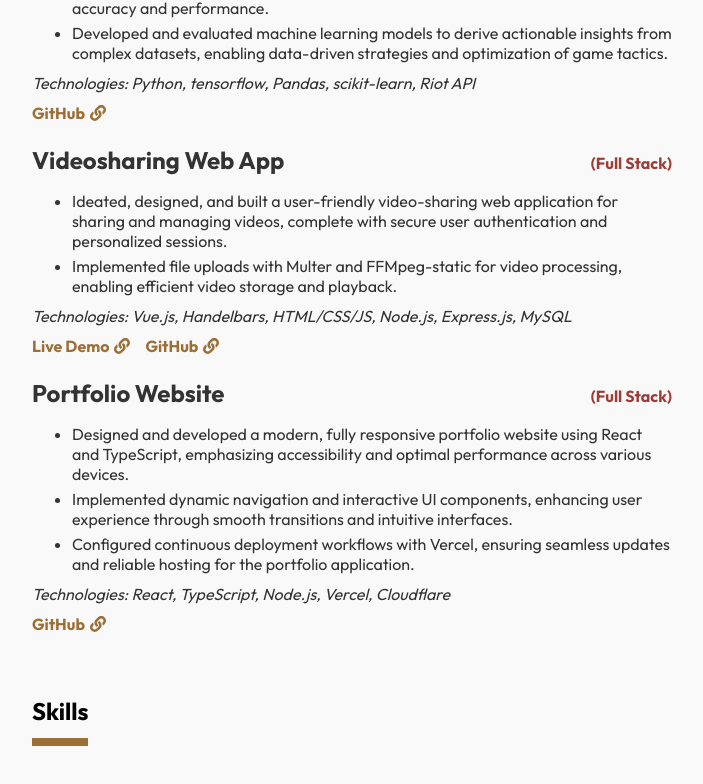
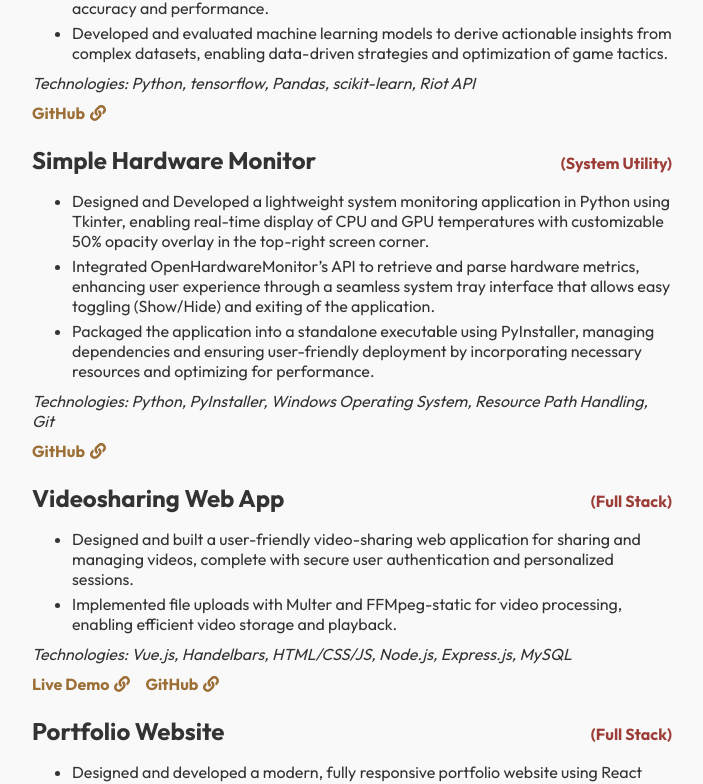
Before and after one commit to aneesh6214/simple-portfolio, a React (Create React App) app in the folder my-portfolio/: page / in a window 1280 px wide. Shown: the part 1092-1876 px from the top of the page, without its empty margins (288-991 px from the left). Built offline with nearby package versions, Linux system fonts and the light colour scheme.

Commit message:
Add SimpleHardwareMonitor

```diff
--- a/my-portfolio/src/data/projectsData.ts
+++ b/my-portfolio/src/data/projectsData.ts
@@ -20,13 +20,24 @@ export const projects: Project[] = [
         ],
     },
     {
+        title: "Simple Hardware Monitor",
+        type: "System Utility",
+        technologies: "Python, PyInstaller, Windows Operating System, Resource Path Handling, Git",
+        github: "https://github.com/aneesh6214/simple-HW-monitor",
+        description: [
+            "Designed and Developed a lightweight system monitoring application in Python using Tkinter, enabling real-time display of CPU and GPU temperatures with customizable 50% opacity overlay in the top-right screen corner.",
+            "Integrated OpenHardwareMonitor’s API to retrieve and parse hardware metrics, enhancing user experience through a seamless system tray interface that allows easy toggling (Show/Hide) and exiting of the application.",
+            "Packaged the application into a standalone executable using PyInstaller, managing dependencies and ensuring user-friendly deployment by incorporating necessary resources and optimizing for performance."
+        ],
+    },
+    {
         title: "Videosharing Web App",
         type: "Full Stack",
         technologies: "Vue.js, Handelbars, HTML/CSS/JS, Node.js, Express.js, MySQL",
         liveDemo: "https://youtu.be/1aQBrA4lg40",
         github: "https://github.com/aneesh6214/csc317-web-app-aneesh6214",
         description: [
-            "Ideated, designed, and built a user-friendly video-sharing web application for sharing and managing videos, complete with secure user authentication and personalized sessions.",
+            "Designed and built a user-friendly video-sharing web application for sharing and managing videos, complete with secure user authentication and personalized sessions.",
             "Implemented file uploads with Multer and FFMpeg-static for video processing, enabling efficient video storage and playback.",
         ],
     },
```
